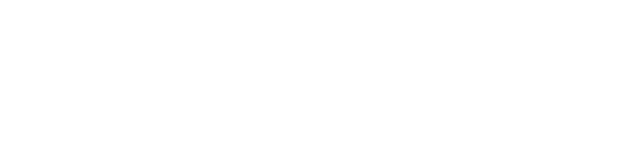
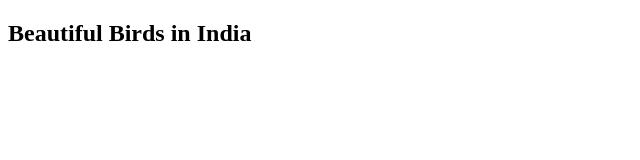
Before and after one commit to Rutuja20Sanap/icp-8.0-assingment-14, a plain HTML site: page index.html in a window 1280 px wide. Shown: the whole page, without its empty margins (0-640 px from the left). Drawn offline with Linux system fonts and the light colour scheme.

Commit message:
heading-added

```diff
--- a/index.html
+++ b/index.html
@@ -4,5 +4,6 @@
    <title>Birds Information</title>
 </head>
 <body>
+    <h2>Beautiful Birds in India</h2>
     </body>
    </html>
```
